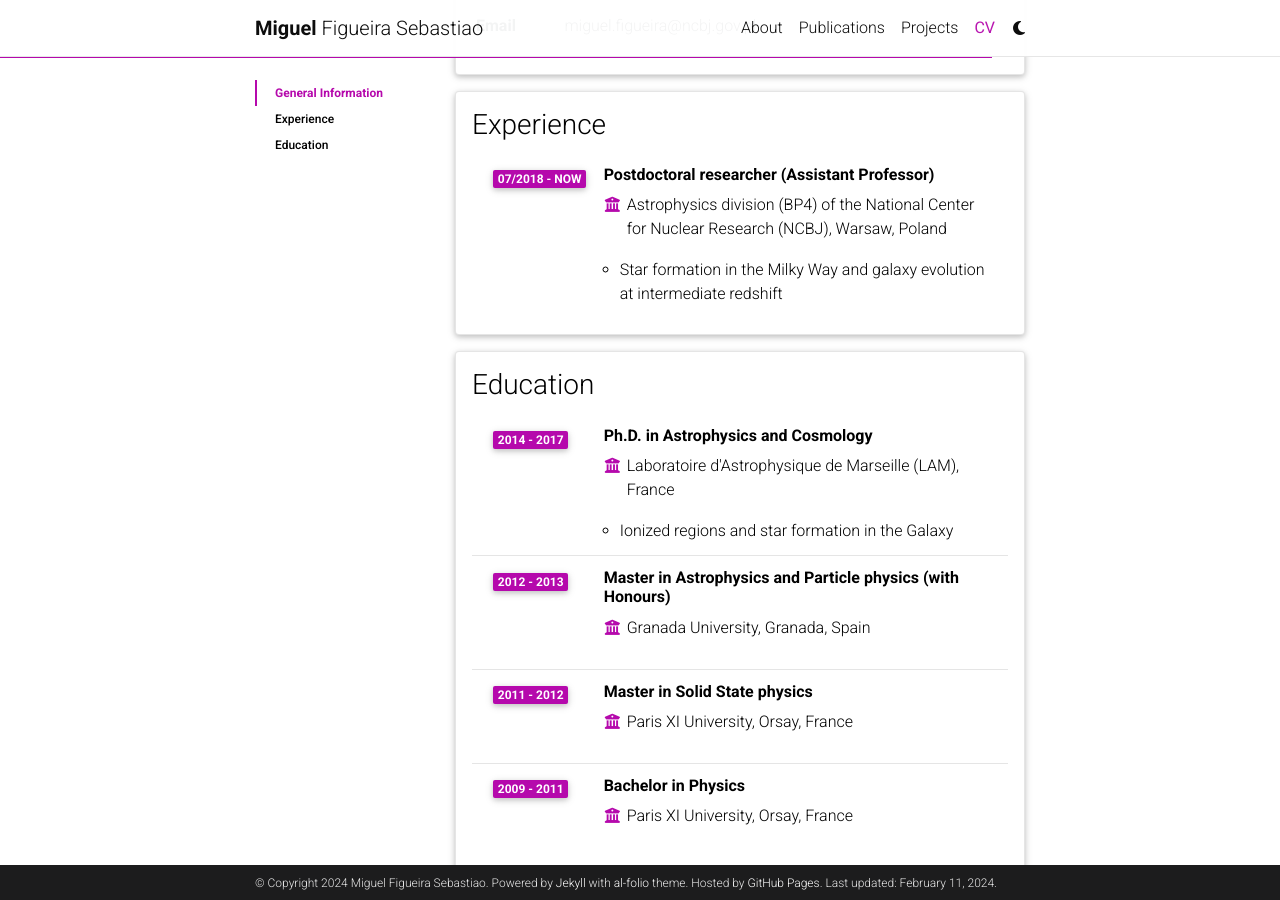
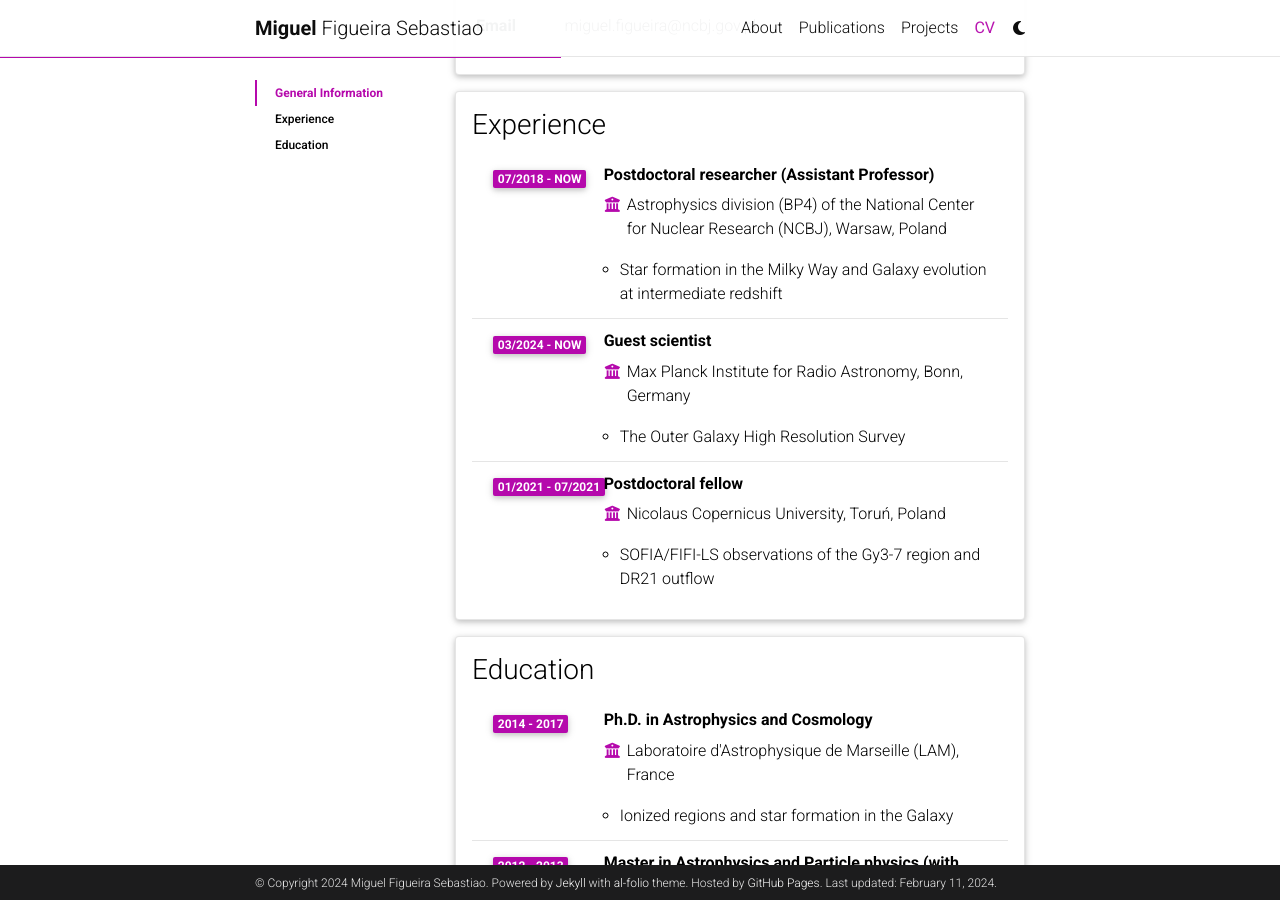
Before and after one commit to mfigueira-astro/mfigueira-astro.github.io, a Jekyll site: the page built from _pages/cv.md, in a window 1280 px wide and 900 px high, scrolled down 286 px. Built offline with Jekyll 4.4.1, drawn with Linux system fonts in a browser that asks for light colours; comment, search, counter and statistics services are not loaded; a style sheet for code colours, icons or effects is not loaded.

Commit message:
Update cv.yml

```diff
--- a/_data/cv.yml
+++ b/_data/cv.yml
@@ -15,7 +15,17 @@
       institution: Astrophysics division (BP4) of the National Center for Nuclear Research (NCBJ), Warsaw, Poland
       year: 07/2018 - now
       description:
-        - Star formation in the Milky Way and galaxy evolution at intermediate redshift
+        - Star formation in the Milky Way and Galaxy evolution at intermediate redshift
+    - title: Guest scientist
+      institution: Max Planck Institute for Radio Astronomy, Bonn, Germany
+      year: 03/2024 - now
+      description:
+        - The Outer Galaxy High Resolution Survey
+    - title: Postdoctoral fellow
+      institution: Nicolaus Copernicus University, Toruń, Poland
+      year: 01/2021 - 07/2021
+      description:
+        - SOFIA/FIFI-LS observations of the Gy3-7 region and DR21 outflow
 
 - title: Education
   type: time_table
```
